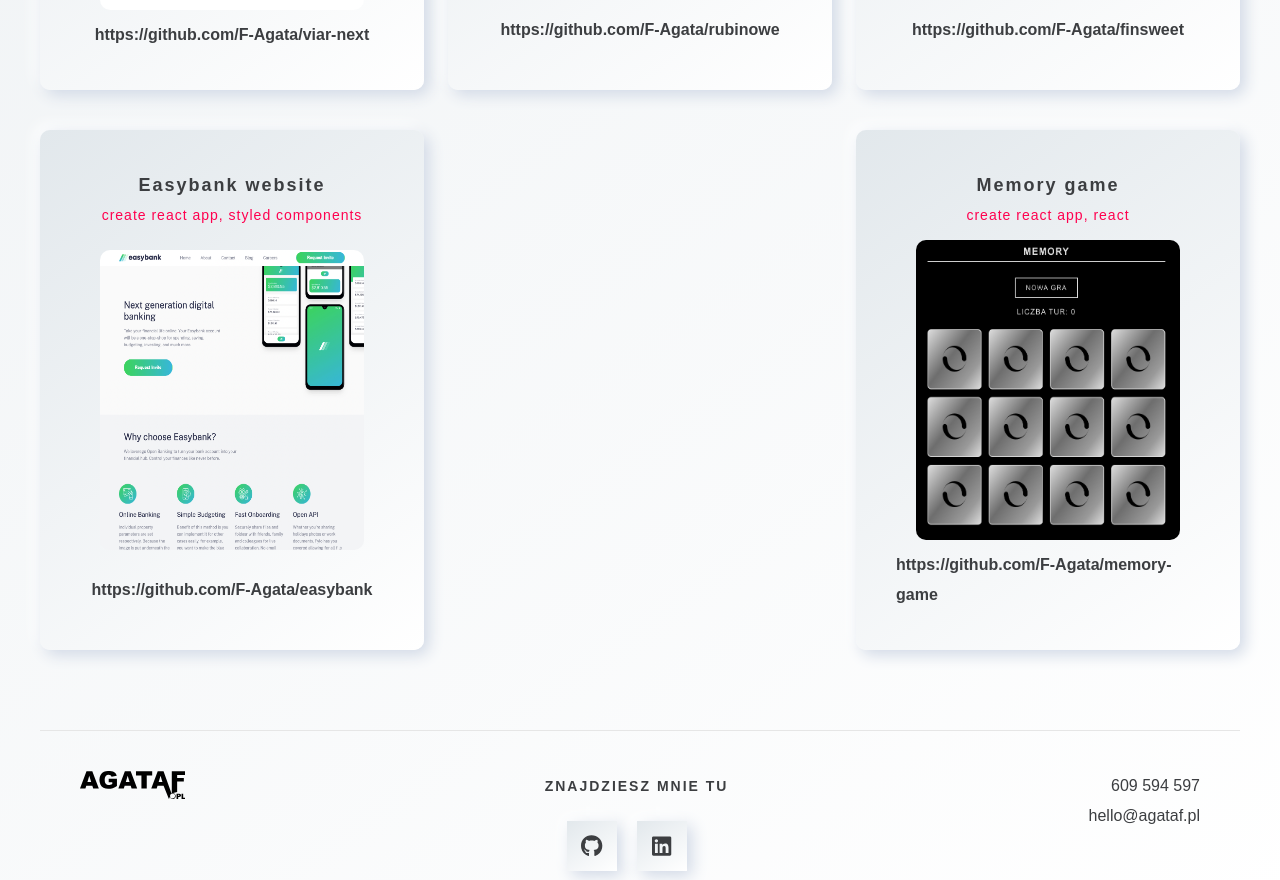
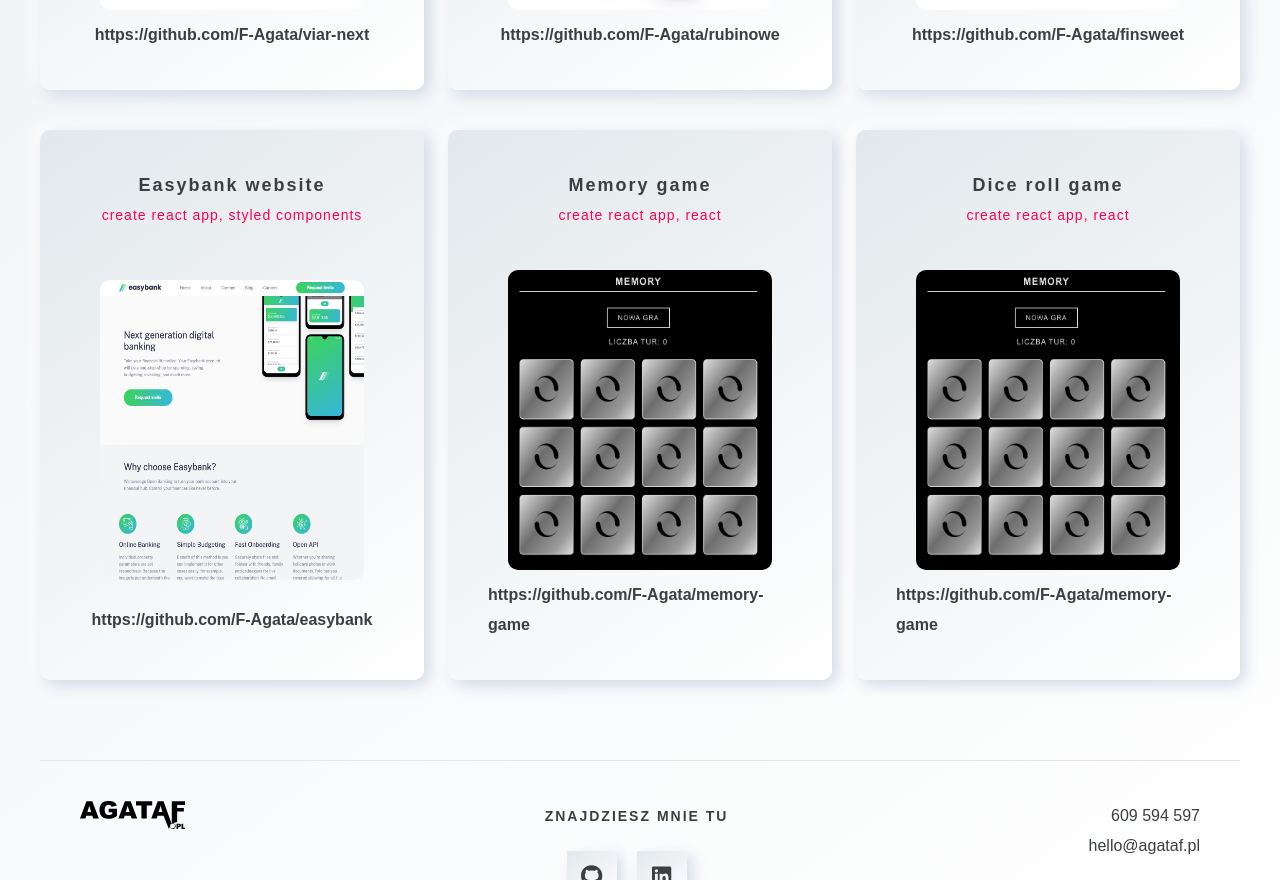
Before and after one commit to F-Agata/portfolio-next, a Next.js app: page / in a window 1280 px wide. Shown: the part 2200-3080 px from the top of the page. Built offline with nearby package versions, Linux system fonts and the light colour scheme.

Commit message:
portfolio - add useRef

```diff
--- a/components/mainPortfolio/MainPortfolio.js
+++ b/components/mainPortfolio/MainPortfolio.js
@@ -1,4 +1,4 @@
-import { useState } from 'react'
+import { useRef, useEffect, useState } from 'react'
 import styled from 'styled-components'
 
 import DivToNavigation from '../DivToNavigation'
@@ -41,6 +41,13 @@ const portfolioArray = [
     stack: 'create react app, react',
     github: 'https://github.com/F-Agata/memory-game',
   },
+  {
+    name: 'Dice roll game',
+    id: 'dice-roll-game',
+    path: '/projects/memory.png',
+    stack: 'create react app, react',
+    github: 'https://github.com/F-Agata/memory-game',
+  },
 ]
 
 const MainPortfolio = () => {
@@ -64,8 +71,22 @@ const MainPortfolio = () => {
     })
   }
 
+  const [commonHeight, setCommonHeight] = useState(0);
+
+  const allRefs = []
+
+  useEffect(()=>{
+    allRefs.map(item=>{
+      if(item.current.offsetHeight > commonHeight){setCommonHeight(item.current.offsetHeight)}
+    })
+  }, [allRefs])
+
   const oneProject = portfolioArray.map((item, index) => {
     const isActive = isActiveProjects[`isActiveProject${index + 1}`]
+
+    const singleRef = useRef();
+
+    allRefs.push(singleRef);
 
     return (
       <WrappOneProject
@@ -80,7 +101,9 @@ const MainPortfolio = () => {
       >
         <WrappInfo>
           <Title dataIsActiv={isActive}>{item.name}</Title>
-          <Skills>{item.stack}</Skills>
+          <SkillsWrapper commonHeight={commonHeight}>
+            <Skills ref={singleRef}>{item.stack}</Skills>
+          </SkillsWrapper>
         </WrappInfo>
         <WrappImgPF>
           <NextLink href={item.github}>
@@ -133,7 +156,7 @@ const WrappMainPortfolio = styled.section`
 `
 
 const WrappOneProject = styled.div`
-  width: 100%;
+   width: 100%;
   margin: 0 0 40px 0px;
   box-shadow: ${(props) => props.theme.shadows.shadowWhite};
   background: ${(props) => props.theme.gradients.gradientBox};
@@ -204,6 +227,10 @@ const Skills = styled.p`
   letter-spacing: 1px;
 `
 
+const SkillsWrapper = styled.div`
+  height: ${(props)=>props.commonHeight}px;
+`
+
 const Title = styled.p`
   text-decoration: none;
   text-align: center;
--- a/styles/breakpoints.js
+++ /dev/null
@@ -1,23 +0,0 @@
-const breakpoints = [
-  '320px',
-  '375px',
-  '420px',
-  '568px',
-  '768px',
-  '1024px',
-  '1140px',
-  '1366px',
-  '1680px',
-]
-
-breakpoints.mobile = breakpoints[0]
-breakpoints.mobileM = breakpoints[1]
-breakpoints.mobileXM = breakpoints[2]
-breakpoints.mobileL = breakpoints[3]
-breakpoints.tablet = breakpoints[4]
-breakpoints.tabletL = breakpoints[5]
-breakpoints.laptopS = breakpoints[6]
-breakpoints.laptop = breakpoints[7]
-breakpoints.desktop = breakpoints[8]
-
-export default breakpoints
--- a/styles/theme.js
+++ b/styles/theme.js
@@ -1,5 +1,3 @@
-import breakpoints from './breakpoints'
-
 export const theme = {
   colors: {
     colorPrimary: '#ff014f',
@@ -38,5 +36,5 @@ export const theme = {
     fsB1: '18px',
     fsB2: '22px',
     fsB3: '14px',
-  },
+  }
 }
```
